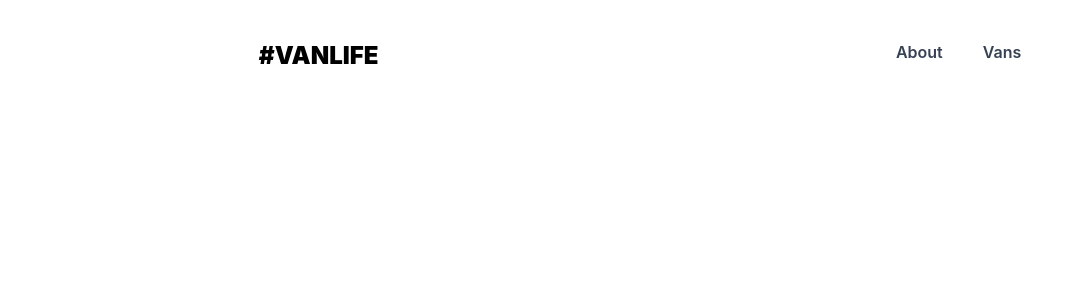
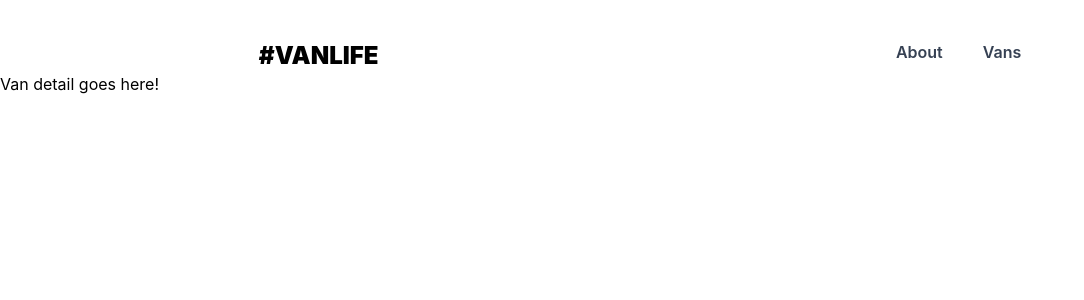
Before and after one commit to mugisha12john/VanLife-Ts, a React (Vite) app: page /vans/1 in a window 1280 px wide. Before the commit this address had no page. Shown: the top 300 px of the page, without its empty margins (0-1084 px from the left). Built offline with nearby package versions, Linux system fonts and the light colour scheme; what miragejs would draw is missing.

Commit message:
feat: van detail page

```diff
--- a/src/App.tsx
+++ b/src/App.tsx
@@ -7,6 +7,7 @@ import { BrowserRouter, Route, Routes } from "react-router-dom";
 
 import Home from "./components/Home";
 import About from "./components/About";
+import VanDetail from "./components/VanDetail";
 function App() {
   return (
     <>
@@ -16,6 +17,7 @@ function App() {
           <Route path="/" element={<Home />}></Route>
           <Route path="/vans" element={<Vans />}></Route>
           <Route path="/about" element={<About/>}></Route>
+          <Route path="/vans/:id" element={<VanDetail/>}></Route>
 
         </Routes>
       </BrowserRouter>
--- /dev/null
+++ b/src/components/VanDetail.tsx
@@ -0,0 +1,8 @@
+
+export default function VanDetail() {
+  return (
+    <div>
+      <h1>Van detail goes here!</h1>
+    </div>
+  )
+}
```
